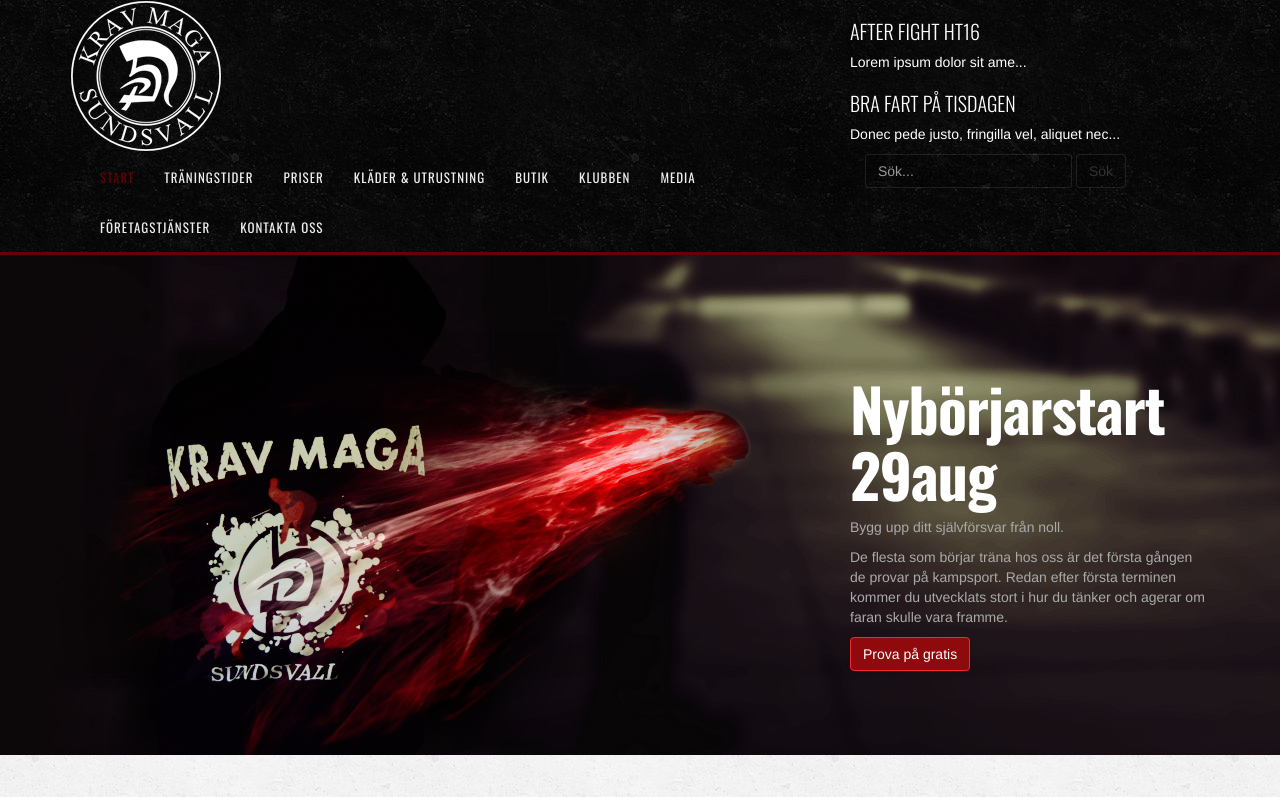
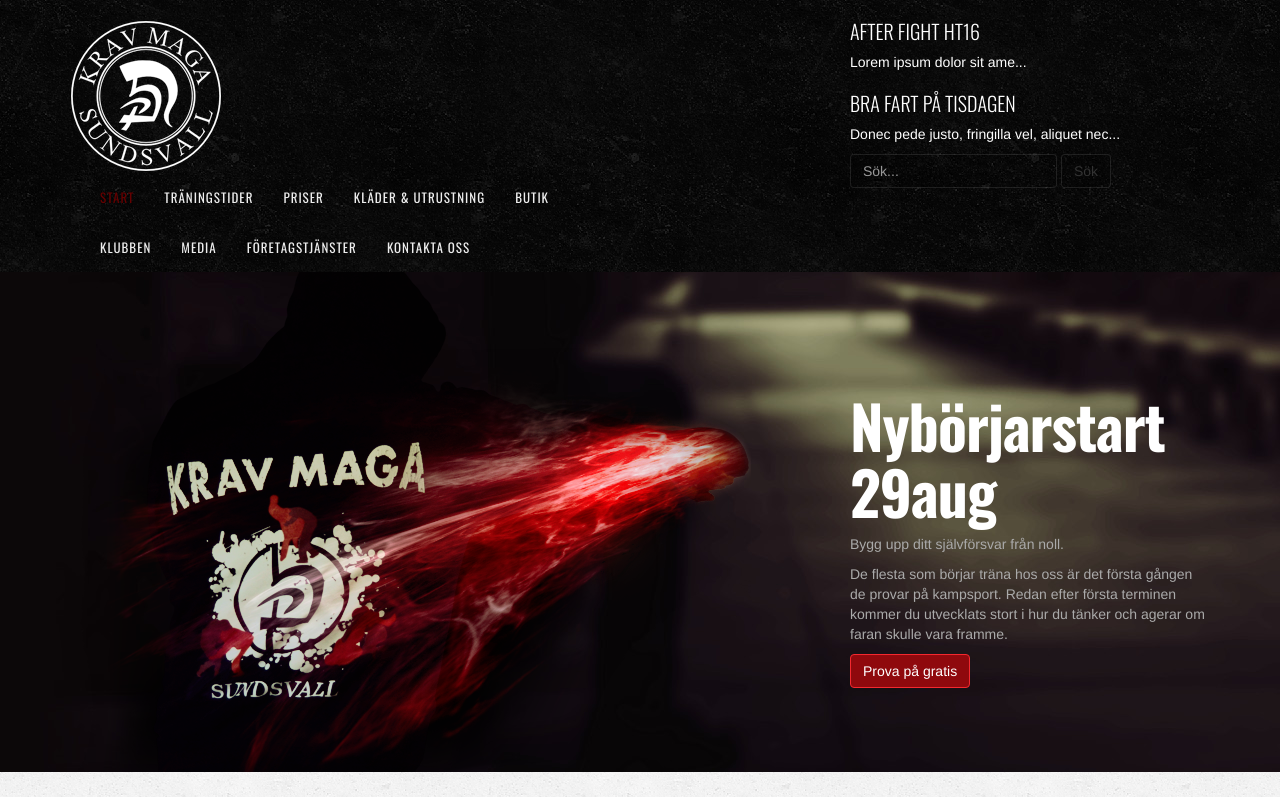
Before and after one commit to johanssonpeter/kravmagasundsvall, a plain HTML site: page v2/index.html in a window 1280 px wide. Shown: the top 797 px of the page. Drawn offline with nearby package versions, Linux system fonts and the light colour scheme.

Commit message:
Två radersmeny

```diff
--- a/v2/index.html
+++ b/v2/index.html
@@ -27,7 +27,6 @@
 .header.navbar{
   border: 0;
   border-radius: 0;
-  border-bottom: 3px solid #650101;
 }
 
 .navbar-nav li a {
@@ -161,6 +160,10 @@ hr.kravx {
   margin-right: auto;
 }
 
+.navbar-form {
+  padding-left: 0;
+}
+
 </style>
 </head>
 
@@ -181,7 +184,7 @@ hr.kravx {
 <div class="container">
 
  <div class="row">
- <div class="col-md-8">
+ <div class="col-md-6">
 
     <button type="button" class="navbar-toggle collapsed" data-toggle="collapse" data-target="#bs-example-navbar-collapse-1">
       <span class="sr-only">Toggle navigation</span>
@@ -189,8 +192,8 @@ hr.kravx {
       <span class="icon-bar"></span>
       <span class="icon-bar"></span>
     </button>
-    <a class="center" href="#">
-      <img  src="img/logo.png" alt="Krav maga Sundsvall">
+    <a class="center" href="#" >
+      <img style="padding-top: 20px"  src="img/logo.png" alt="Krav maga Sundsvall">
     </a>
 
 
@@ -210,7 +213,7 @@ hr.kravx {
   </div>
 
 
-  <div class="col-md-4">
+  <div class="col-md-4 col-md-offset-2">
   <div style="color:white">
     <h3>After fight HT16</h3>
   <p>Lorem ipsum dolor sit ame...</p>
```
